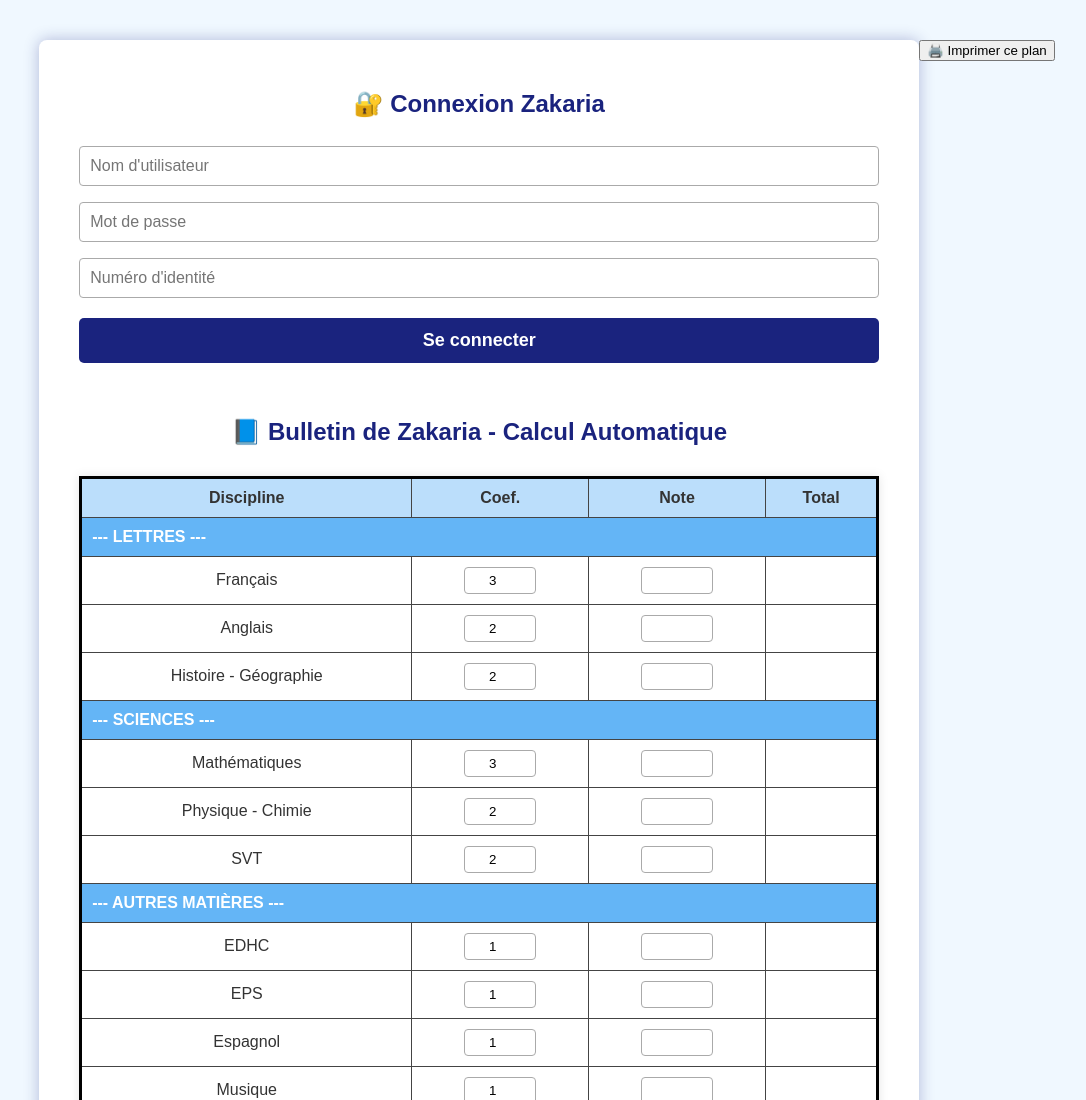
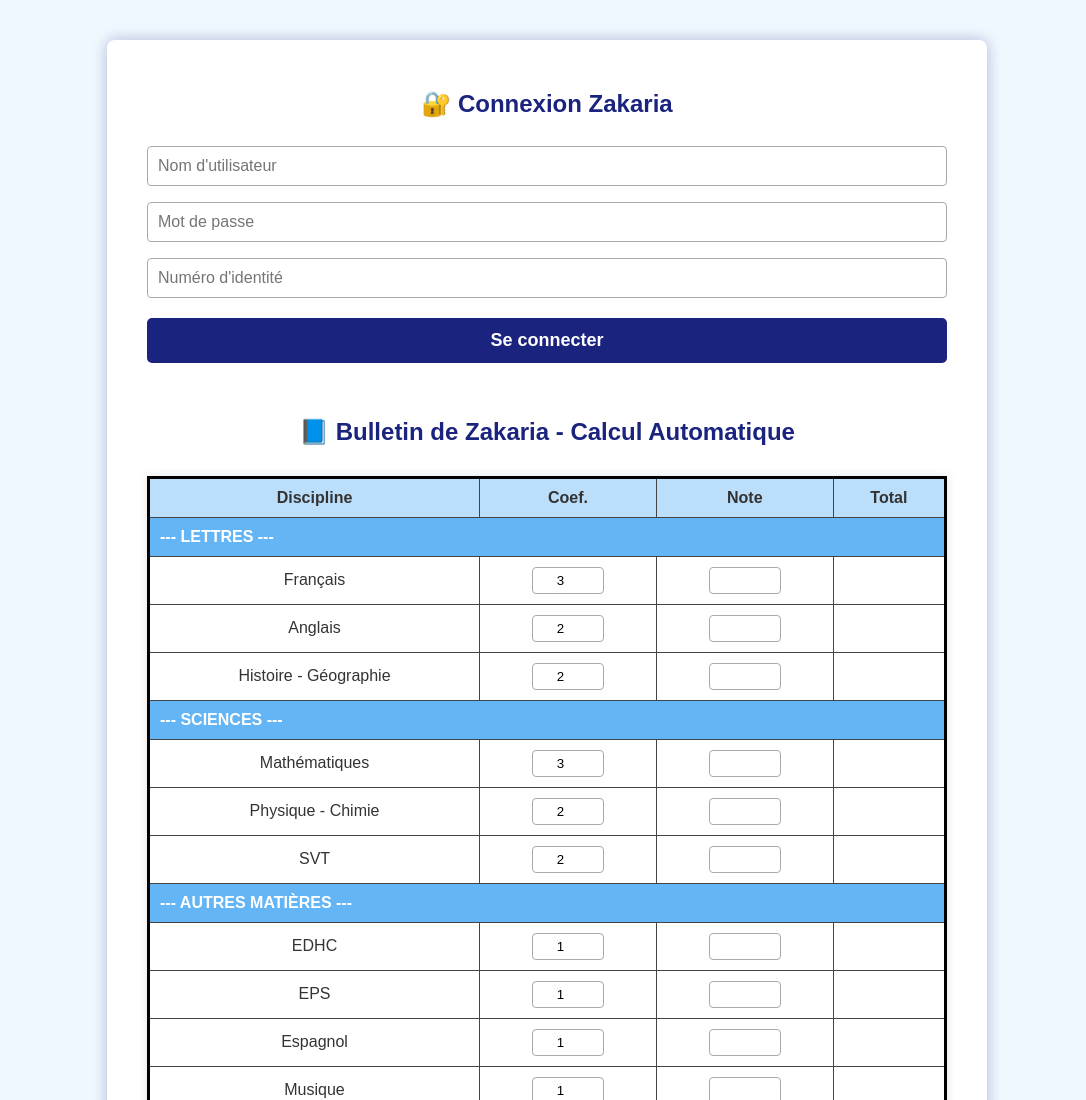
Before and after one commit to trustpdf-afrique/index.html, a plain HTML site: page index.html in a window 1280 px wide. Shown: the top 1100 px of the page, without its empty margins (93-1179 px from the left). Drawn offline with Linux system fonts and the light colour scheme.

Commit message:
Update index.html

```diff
--- a/index.html
+++ b/index.html
@@ -158,7 +158,6 @@
         </tr>
       </table>
     </div>
-  <button class="print-button" onclick="window.print()">🖨️ Imprimer ce plan</button>
   </div>
 
   <script>
```
